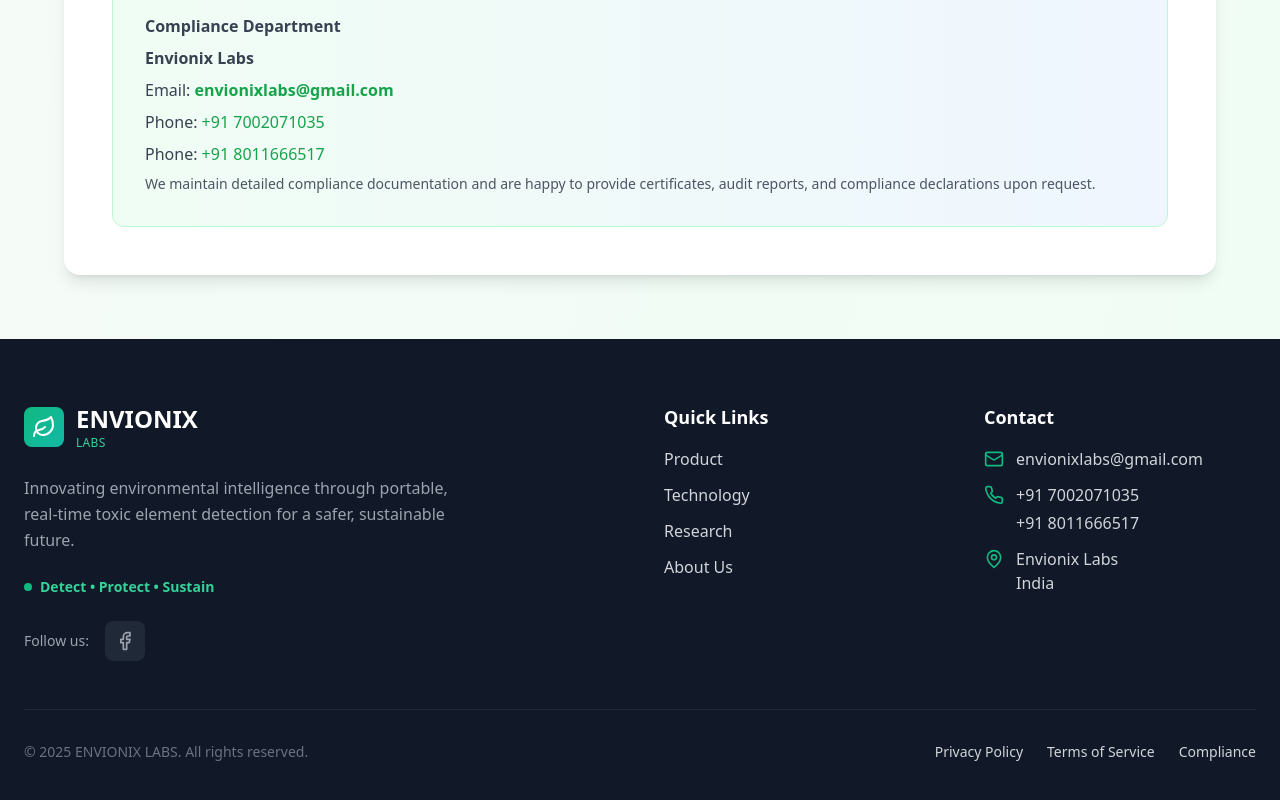
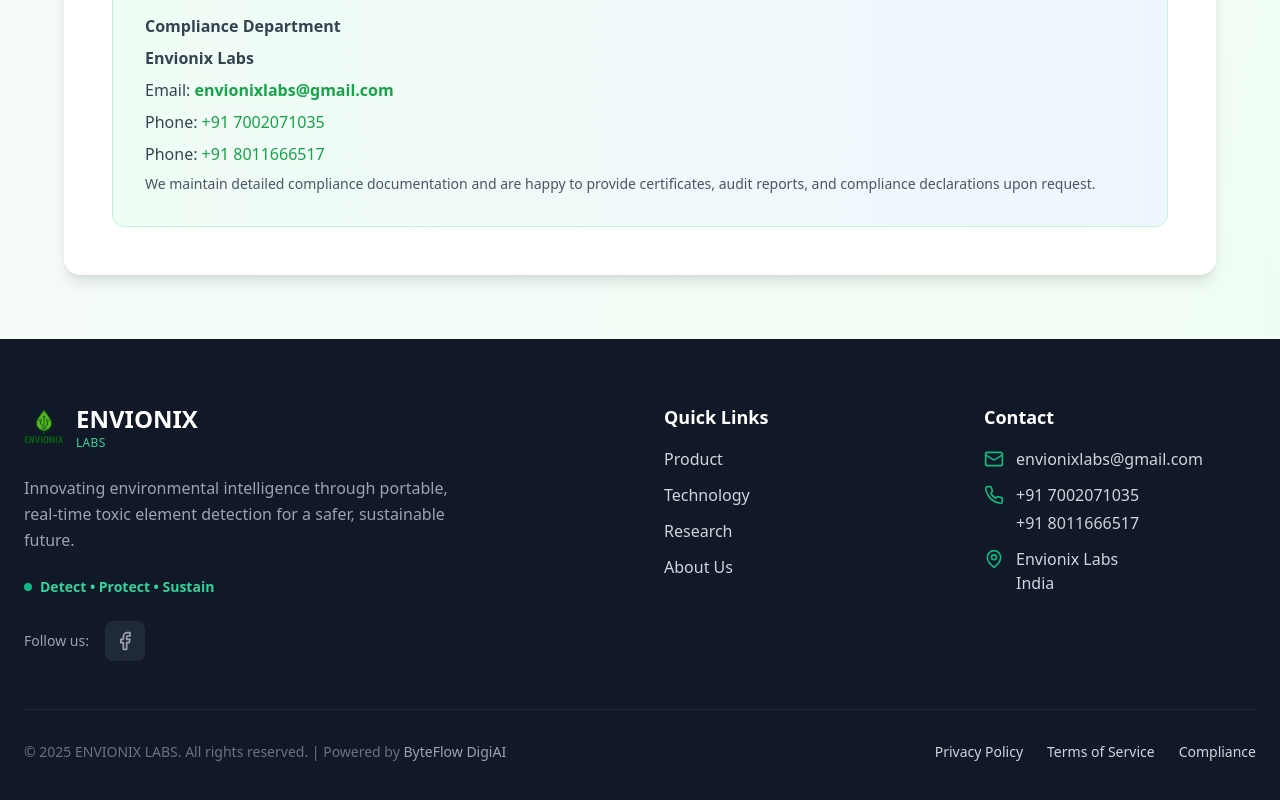
Before and after one commit to InjamamulIslam/Envionix, a React (Vite) app in the folder frontend/: page /compliance in a window 1280 px wide. Shown: the part 5954-6754 px from the top of the page. Built offline with nearby package versions, Linux system fonts and the light colour scheme.

Commit message:
feat: add Powered by ByteFlow DigiAI attribution and update footer logo

```diff
--- a/frontend/src/components/Footer.tsx
+++ b/frontend/src/components/Footer.tsx
@@ -1,4 +1,4 @@
-import { Leaf, Mail, MapPin, Phone, Facebook } from 'lucide-react';
+import { Mail, MapPin, Phone, Facebook } from 'lucide-react';
 
 export function Footer() {
   return (
@@ -7,9 +7,7 @@
         <div className="grid md:grid-cols-4 gap-12 mb-12">
           <div className="md:col-span-2">
             <div className="flex items-center gap-3 mb-6">
-              <div className="w-10 h-10 bg-gradient-to-br from-emerald-500 to-teal-500 rounded-lg flex items-center justify-center">
-                <Leaf className="w-6 h-6 text-white" />
-              </div>
+              <img src="/logo.png" alt="Envionix Labs Logo" className="w-10 h-10 rounded-lg object-contain" />
               <div>
                 <div className="text-2xl font-bold text-white">ENVIONIX</div>
                 <div className="text-xs text-emerald-400 tracking-wide">LABS</div>
@@ -85,7 +83,15 @@
 
         <div className="border-t border-gray-800 pt-8 flex flex-col md:flex-row justify-between items-center gap-4">
           <p className="text-sm text-gray-500">
-            &copy; 2025 ENVIONIX LABS. All rights reserved.
+            &copy; 2025 ENVIONIX LABS. All rights reserved. | Powered by{' '}
+            <a
+              href="https://www.byteflowdigiai.com/"
+              target="_blank"
+              rel="noopener noreferrer"
+              className="text-gray-400 hover:text-emerald-400 transition-colors font-medium"
+            >
+              ByteFlow DigiAI
+            </a>
           </p>
           <div className="flex gap-6 text-sm">
             <a href="/privacy-policy" className="hover:text-emerald-400 transition-colors">Privacy Policy</a>
```
